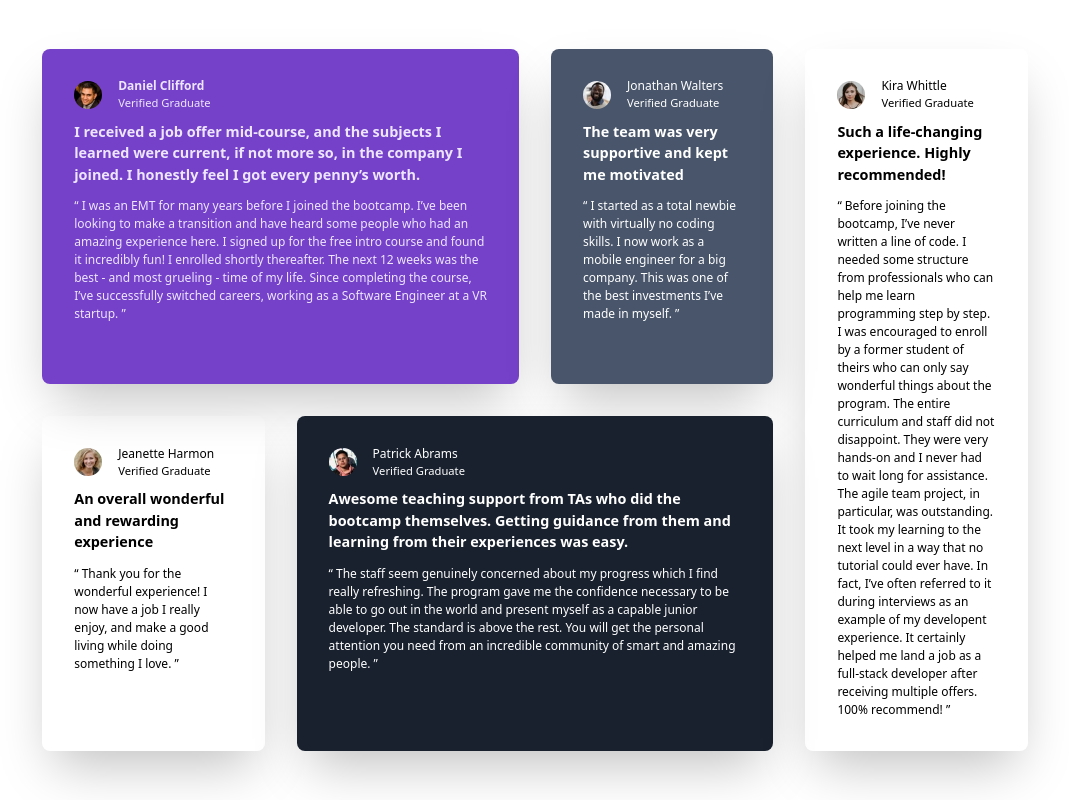
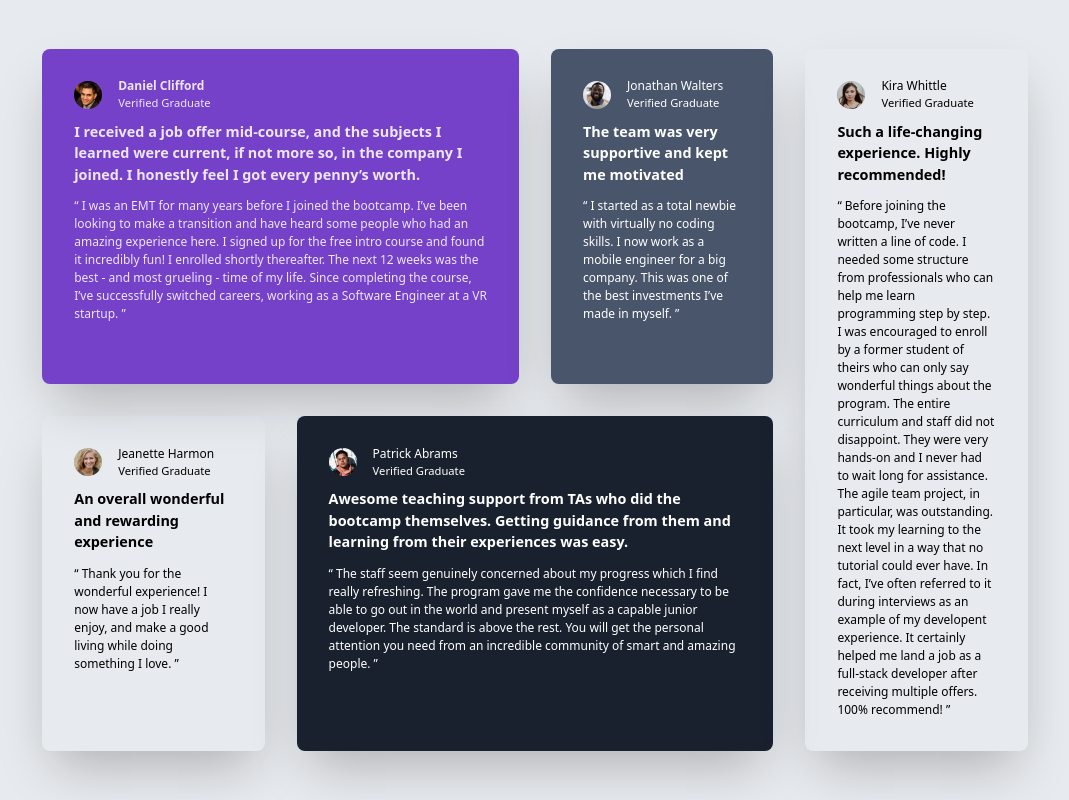
Before and after one commit to EExoduss/Testimonial-Grid-Section-Main, a website: page index.html in a window 1280 px wide. Shown: the whole page, without its empty margins (105-1174 px from the left). Drawn offline with Linux system fonts and the light colour scheme.

Commit message:
fixed bg-color

```diff
--- a/index.html
+++ b/index.html
@@ -15,7 +15,7 @@
     .attribution a { color: hsl(228, 45%, 44%); }
   </style>
 </head>
-<body class="min-h-[100vh] flex justify-center items-center p-6">
+<body class="min-h-[100vh] flex justify-center items-center p-6 bg-[var(--Grey-100)]">
 
 
       <main class="grid grid-cols-4 grid-rows-2 gap-8 max-w-[80%] grid-mobile flex-mobile">
```
Also changed, not shown: src/output.css.
